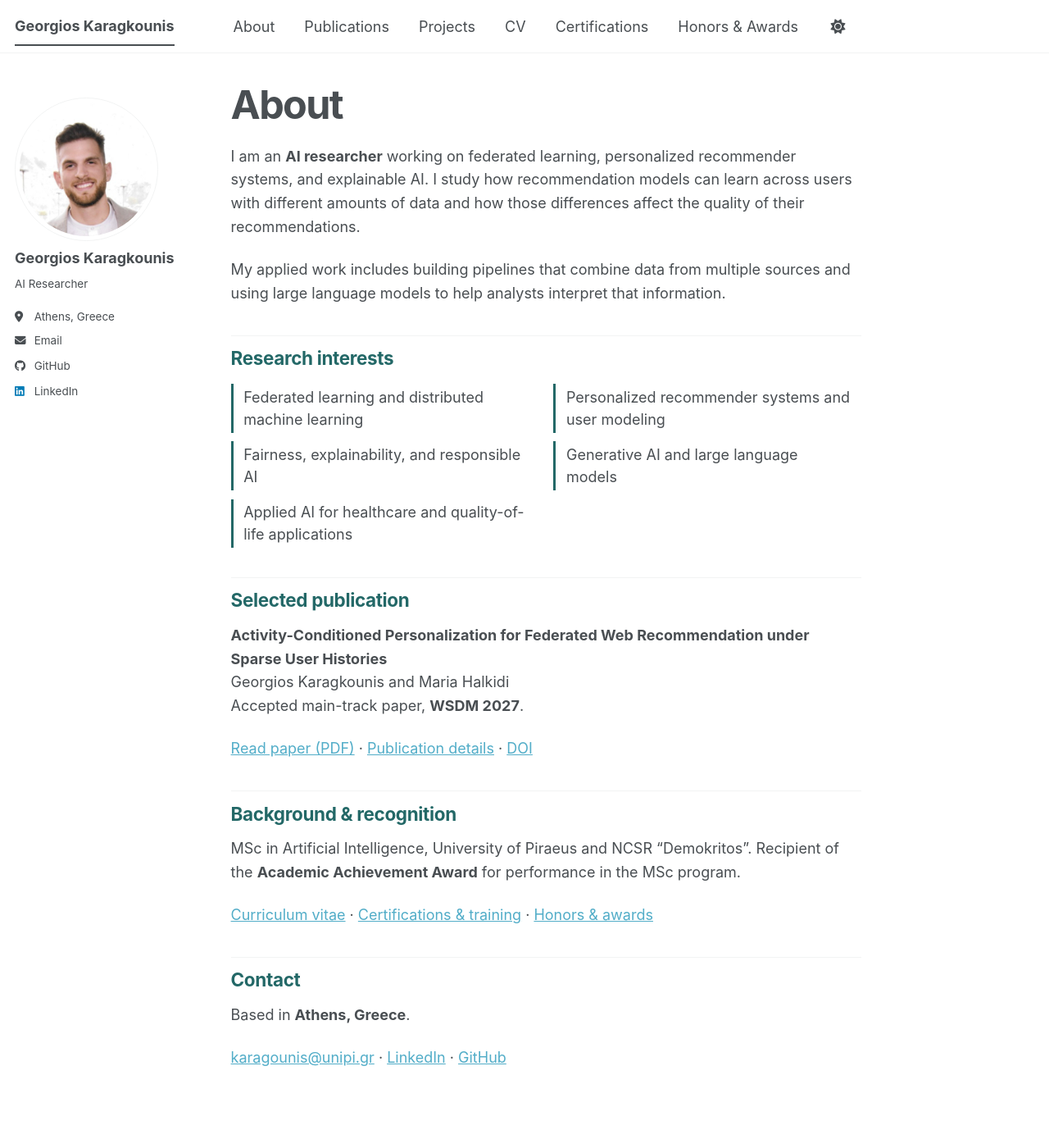
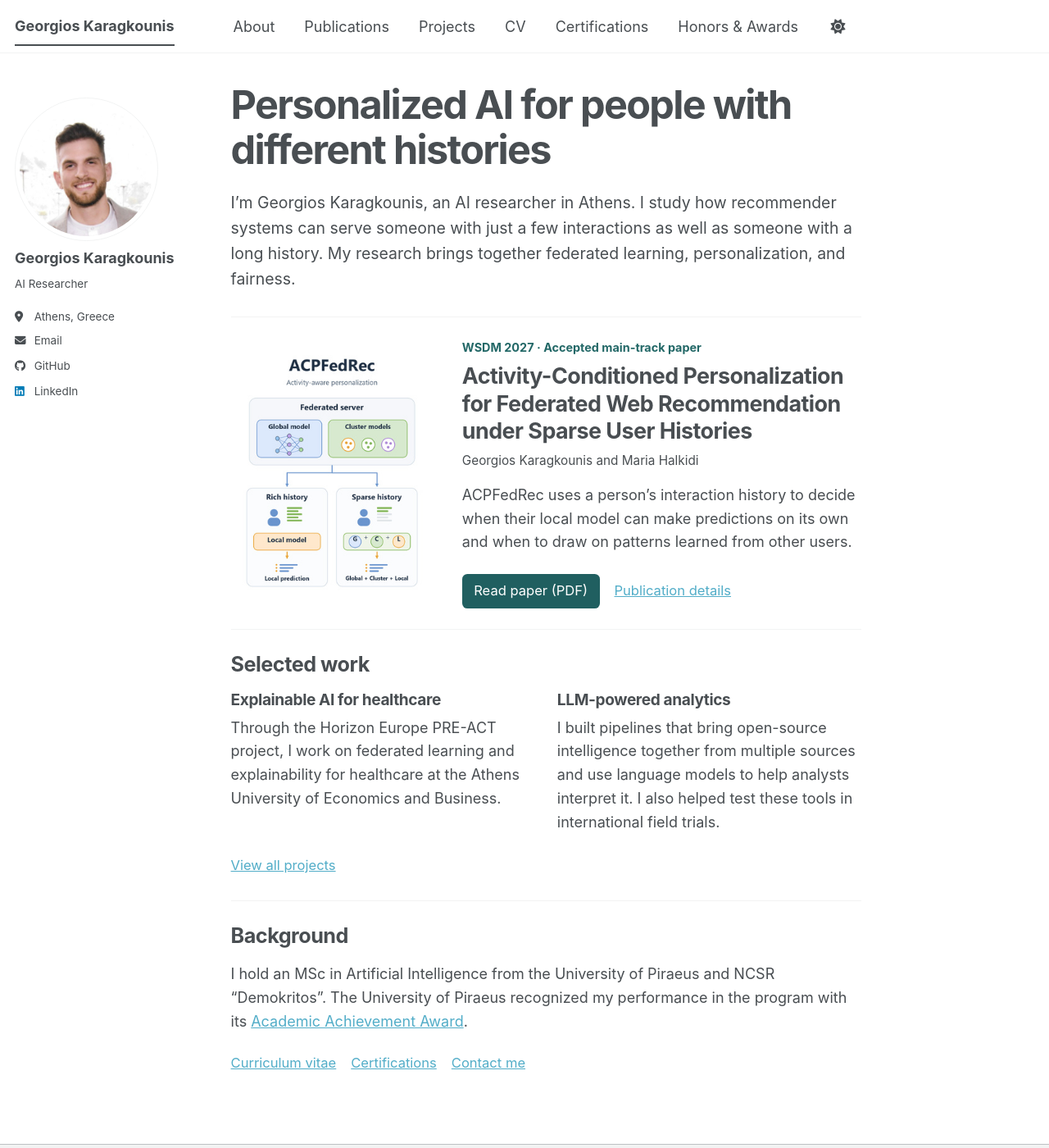
Before and after one commit to georgekaragounis/gkaragounis.github.io, a Jekyll site: the page built from _pages/about.md, in a window 1280 px wide and 1400 px high. Shown: the whole window at 82% size. Built offline with Jekyll 4.4.1, drawn with Linux system fonts in a browser that asks for light colours; a script bundle is joined from its source files by our own code; a style sheet for code colours, icons or effects is not loaded.

Commit message:
Feature ACPFedRec and applied AI research on the homepage

```diff
--- a/_pages/about.md
+++ b/_pages/about.md
@@ -1,40 +1,37 @@
 ---
 permalink: /
-title: "About"
+title: "Personalized AI for people with different histories"
 author_profile: true
 redirect_from:
   - /about/
 ---
 
-I am an **AI researcher** working on federated learning, personalized recommender systems, and explainable AI. I study how recommendation models can learn across users with different amounts of data and how those differences affect the quality of their recommendations.
+<div class="research-home">
+<p class="research-intro">I’m Georgios Karagkounis, an AI researcher in Athens. I study how recommender systems can serve someone with just a few interactions as well as someone with a long history. My research brings together federated learning, personalization, and fairness.</p>
 
-My applied work includes building pipelines that combine data from multiple sources and using large language models to help analysts interpret that information.
+<section class="research-feature" aria-labelledby="featured-paper">
+  <img class="research-diagram" src="{{ '/images/acpfedrec-overview.jpg' | relative_url }}" width="302" height="392" alt="ACPFedRec uses local predictions for users with rich histories and combines global, cluster, and local predictions for users with sparse histories.">
+  <div>
+    <p class="research-venue">WSDM 2027 · Accepted main-track paper</p>
+    <h2 id="featured-paper">Activity-Conditioned Personalization for Federated Web Recommendation under Sparse User Histories</h2>
+    <p class="research-authors">Georgios Karagkounis and Maria Halkidi</p>
+    <p>ACPFedRec uses a person’s interaction history to decide when their local model can make predictions on its own and when to draw on patterns learned from other users.</p>
+    <div class="research-links"><a class="paper-action" href="{{ '/files/ACPFedRec_WSDM2027.pdf' | relative_url }}">Read paper (PDF)</a><a href="{{ '/publication/acpfedrec-wsdm2027/' | relative_url }}">Publication details</a></div>
+  </div>
+</section>
 
-Research interests
-------
-- Federated learning and distributed machine learning
-- Personalized recommender systems and user modeling
-- Fairness, explainability, and responsible AI
-- Generative AI and large language models
-- Applied AI for healthcare and quality-of-life applications
-{: .focus-list}
+<section class="research-work" aria-labelledby="selected-work">
+  <h2 id="selected-work">Selected work</h2>
+  <div class="research-columns">
+    <div><h3>Explainable AI for healthcare</h3><p>Through the Horizon Europe PRE-ACT project, I work on federated learning and explainability for healthcare at the Athens University of Economics and Business.</p></div>
+    <div><h3>LLM-powered analytics</h3><p>I built pipelines that bring open-source intelligence together from multiple sources and use language models to help analysts interpret it. I also helped test these tools in international field trials.</p></div>
+  </div>
+  <a href="{{ '/projects/' | relative_url }}">View all projects</a>
+</section>
 
-Selected publication
-------
-**Activity-Conditioned Personalization for Federated Web Recommendation under Sparse User Histories**<br>
-Georgios Karagkounis and Maria Halkidi<br>
-Accepted main-track paper, **WSDM 2027**.
-
-[Read paper (PDF)]({{ '/files/ACPFedRec_WSDM2027.pdf' | relative_url }}) · [Publication details]({{ '/publication/acpfedrec-wsdm2027/' | relative_url }}) · [DOI](https://doi.org/10.1145/3862322.3863419)
-
-Background & recognition
-------
-MSc in Artificial Intelligence, University of Piraeus and NCSR “Demokritos”. Recipient of the **Academic Achievement Award** for performance in the MSc program.
-
-[Curriculum vitae]({{ '/cv/' | relative_url }}) · [Certifications & training]({{ '/certifications/' | relative_url }}) · [Honors & awards]({{ '/awards/' | relative_url }})
-
-Contact
-------
-Based in **Athens, Greece**.
-
-[karagounis@unipi.gr](mailto:karagounis@unipi.gr) · [LinkedIn](https://www.linkedin.com/in/george-karagounis-/) · [GitHub](https://github.com/georgekaragounis)
+<section class="research-background" aria-labelledby="background">
+  <h2 id="background">Background</h2>
+  <p>I hold an MSc in Artificial Intelligence from the University of Piraeus and NCSR “Demokritos”. The University of Piraeus recognized my performance in the program with its <a href="{{ '/awards/' | relative_url }}">Academic Achievement Award</a>.</p>
+  <div class="research-links"><a href="{{ '/cv/' | relative_url }}">Curriculum vitae</a><a href="{{ '/certifications/' | relative_url }}">Certifications</a><a href="mailto:karagounis@unipi.gr">Contact me</a></div>
+</section>
+</div>
--- a/_sass/layout/_academic-profile.scss
+++ b/_sass/layout/_academic-profile.scss
@@ -49,3 +49,28 @@ html[data-theme="dark"] .page__content { --profile-accent: #8acec8; }
 .credential-preview img {display:block;width:175px;max-width:100%;height:auto;border:1px solid #aab2bc;border-radius:4px}
 
 .credential-preview.award img {width:220px}
+
+.research-home {
+  .research-intro {font-size:1.08em;max-width:66ch;margin:0 0 1.65rem}
+  h2,h3 {border:0;padding:0;line-height:1.25;letter-spacing:-.02em}
+  .research-feature {display:grid;grid-template-columns:minmax(145px,32%) 1fr;align-items:center;gap:clamp(1rem,3vw,2rem);padding:1.4rem 0;border-block:1px solid var(--profile-rule)}
+  .research-diagram {display:block;width:100%;max-width:230px;height:auto;margin:auto}
+  .research-feature h2 {font-size:clamp(1.2rem,2.1vw,1.65rem);margin:.4rem 0}
+  .research-venue {font-size:.8em;font-weight:700;color:var(--profile-accent);margin:0}
+  .research-authors {font-size:.85em;margin:0 0 .85rem}
+  .research-links {display:flex;align-items:center;flex-wrap:wrap;gap:.65rem 1rem;font-size:.92em}
+  a.paper-action {background:#205f60;color:white;text-decoration:none;border-radius:.35rem;padding:.48rem .8rem}
+  a.paper-action:hover {background:#154b4c}
+  .research-work,.research-background {padding:1.5rem 0 .3rem}
+  .research-work h2,.research-background h2 {margin:0 0 .9rem;font-size:1.4em}
+  .research-columns {display:grid;grid-template-columns:1fr 1fr;gap:1.5rem}
+  .research-columns h3 {margin:0 0 .4rem;font-size:1.06em}
+  .research-work > a {font-size:.92em}
+  .research-background {border-top:1px solid var(--profile-rule);margin-top:1.4rem}
+  @media(max-width:40em) {
+    .research-feature,.research-columns {grid-template-columns:1fr}
+    .research-feature > div {grid-row:1}
+    .research-diagram {max-width:190px}
+    .research-columns {gap:.35rem}
+  }
+}
```
Also changed, not shown: images/acpfedrec-overview.jpg (added).
